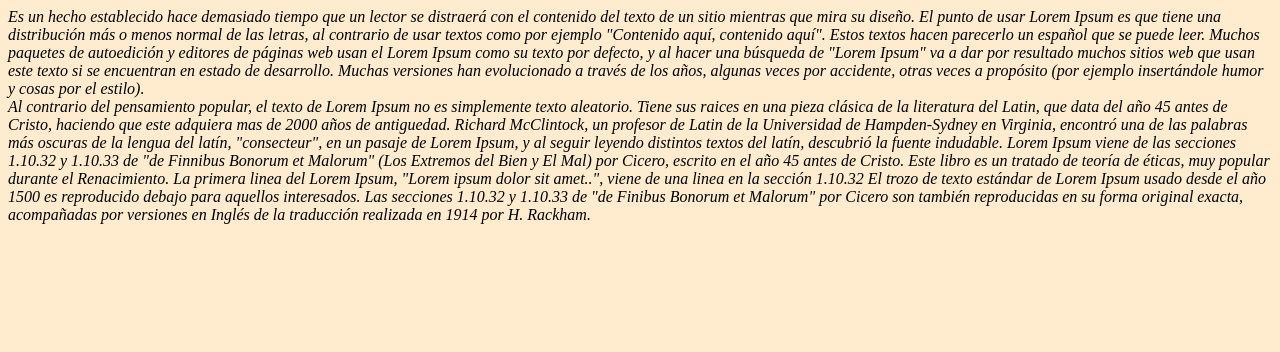
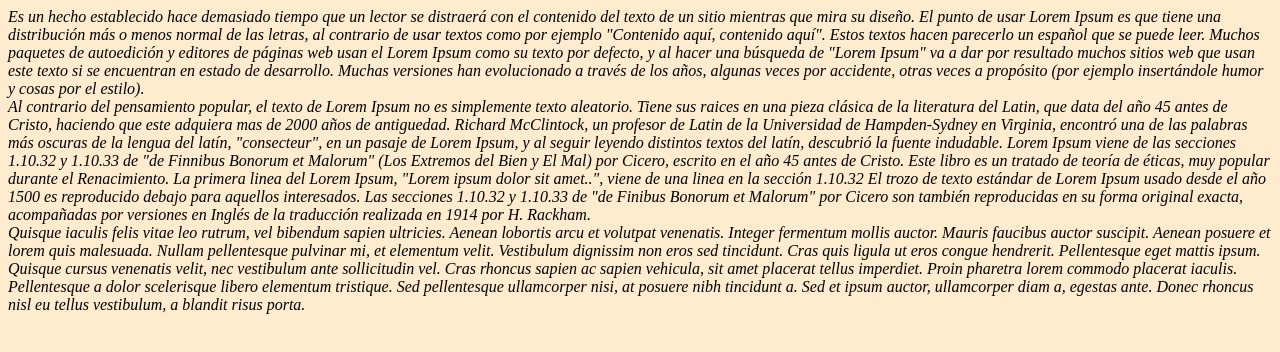
Before and after one commit to RaulGarciaLopez/periodico, a plain HTML site: page sociedad.html in a window 1280 px wide. Drawn offline with Linux system fonts and the light colour scheme.

Commit message:
sociedad actualizado

```diff
--- a/sociedad.html
+++ b/sociedad.html
@@ -3,7 +3,7 @@
   <head>
     <meta charset="UTF-8" />
     <meta name="viewport" content="width=device-width, initial-scale=1.0" />
-    <link rel="stylesheet" href="estilos.css">
+    <link rel="stylesheet" href="estilos.css" />
     <title>Sociedad</title>
   </head>
   <body>
@@ -46,5 +46,28 @@
         traducción realizada en 1914 por H. Rackham.
       </article>
     </div>
+
+    <div>
+      <article title="Sociedad 1">
+        Quisque iaculis felis vitae leo rutrum, vel bibendum sapien ultricies.
+        Aenean lobortis arcu et volutpat venenatis. Integer fermentum mollis
+        auctor. Mauris faucibus auctor suscipit. Aenean posuere et lorem quis
+        malesuada. Nullam pellentesque pulvinar mi, et elementum velit.
+        Vestibulum dignissim non eros sed tincidunt. Cras quis ligula ut eros
+        congue hendrerit. Pellentesque eget mattis ipsum.
+      </article>
+    </div>
+
+    <div>
+      <article title="Sociedad 2">
+        Quisque cursus venenatis velit, nec vestibulum ante sollicitudin vel.
+        Cras rhoncus sapien ac sapien vehicula, sit amet placerat tellus
+        imperdiet. Proin pharetra lorem commodo placerat iaculis. Pellentesque a
+        dolor scelerisque libero elementum tristique. Sed pellentesque
+        ullamcorper nisi, at posuere nibh tincidunt a. Sed et ipsum auctor,
+        ullamcorper diam a, egestas ante. Donec rhoncus nisl eu tellus
+        vestibulum, a blandit risus porta.
+      </article>
+    </div>
   </body>
 </html>
```
